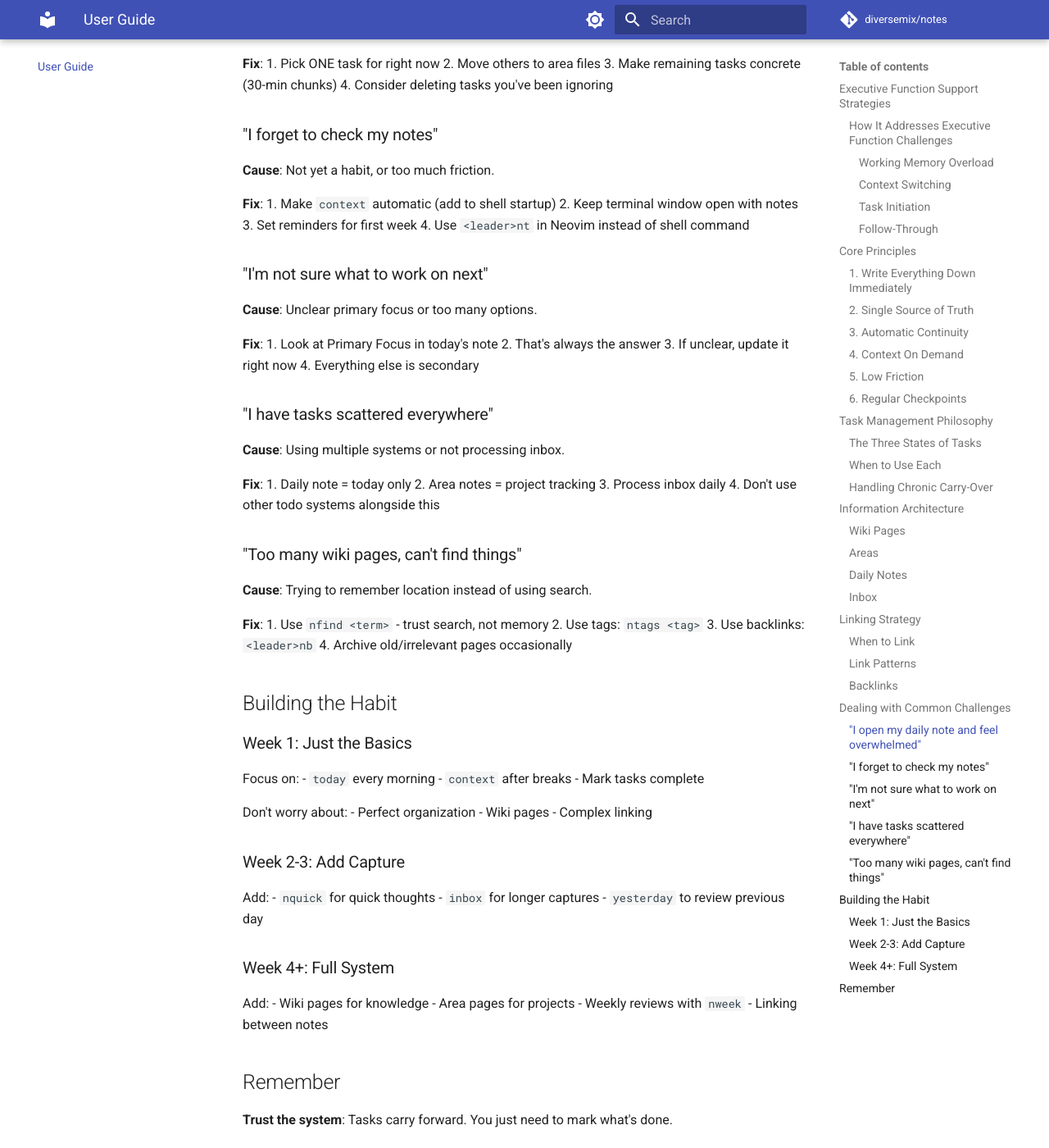
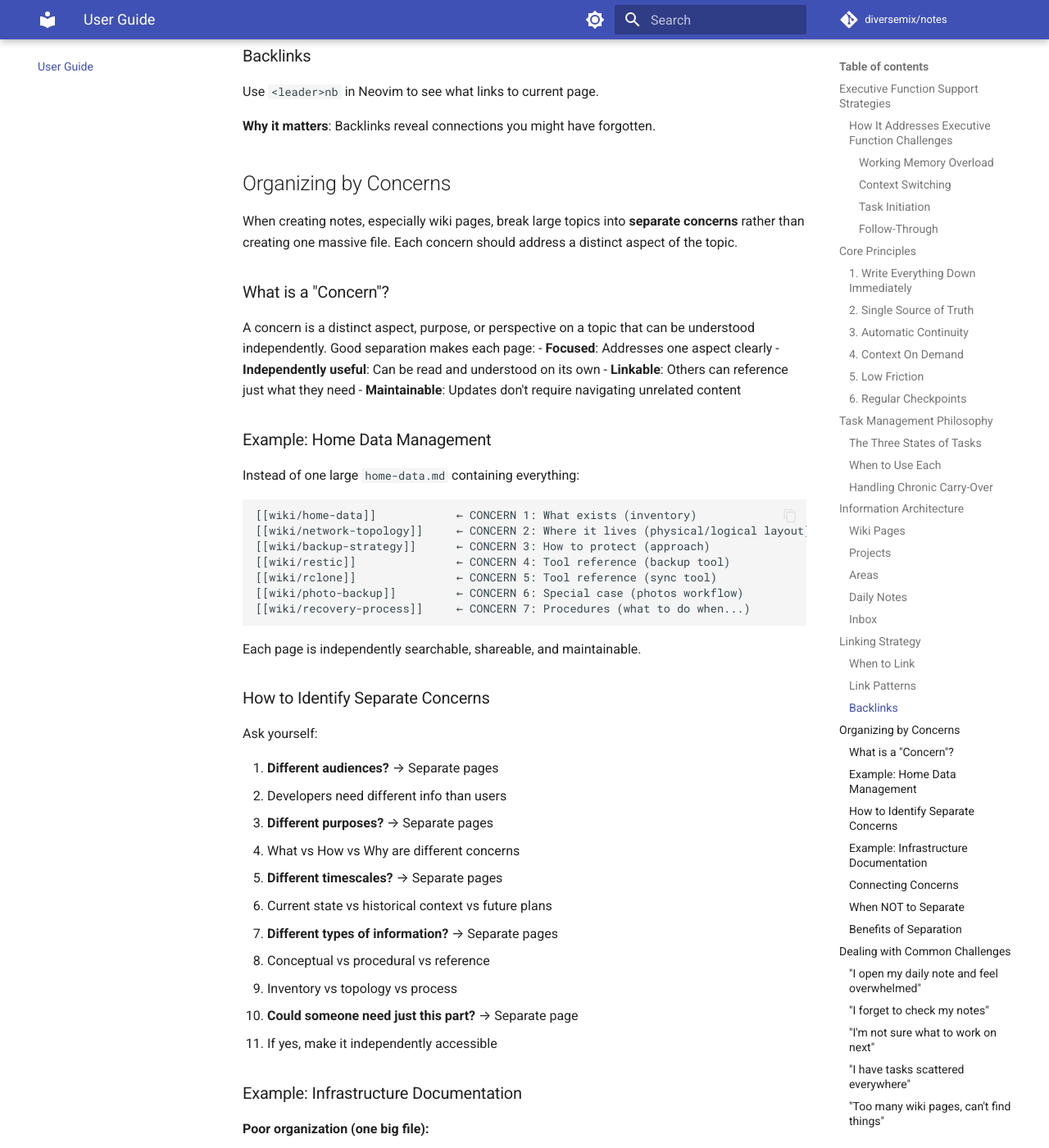
Before and after one commit to diversemix/notes, an MkDocs documentation site: the page built from docs/user-guide.md, in a window 1280 px wide and 1400 px high, scrolled down 4313 px. Shown: the whole window at 82% size. Built offline with MkDocs 1.6.1 and Material for MkDocs 9.7.7, drawn with Linux system fonts in a browser that asks for light colours; comment, search, counter and statistics services are not loaded; some of the changed text lies outside the part shown.

Commit message:
add projects back in

````diff
--- a/docs/user-guide.md
+++ b/docs/user-guide.md
@@ -144,19 +144,37 @@ If a task appears in 3+ daily notes, it needs attention:
 - `wiki python-async-patterns`
 - `wiki meeting-notes-format`
 
+**Separation of Concerns**: Break large topics into separate wiki pages by concern. See [Organizing by Concerns](#organizing-by-concerns) below.
+
+### Projects
+
+**Use for**: Time-bounded initiatives with specific objectives and end states
+
+**Characteristics**:
+- Has a clear objective and completion criteria
+- Time-bounded (weeks to months)
+- Multiple next actions that work toward an outcome
+- Active tracking of progress
+
+**Examples**:
+- `project auth-refactor`
+- `project api-v2-migration`
+- `project learning-rust`
+
 ### Areas
 
-**Use for**: Projects, ongoing responsibilities, things with multiple next actions
+**Use for**: Ongoing responsibilities with no end date
 
 **Characteristics**:
-- Time-bounded (has an end, even if far away)
-- Requires tracking progress
-- Has multiple steps/next actions
+- Time-unbounded (ongoing indefinitely)
+- Standards to maintain rather than goals to achieve
+- Continuous attention needed
+- No clear "done" state
 
 **Examples**:
-- `area auth-refactor`
 - `area backend-development`
-- `area learning-rust`
+- `area team-mentoring`
+- `area system-maintenance`
 
 ### Daily Notes
 
@@ -201,6 +219,124 @@ Area note → [[wiki/pattern-name]]          # Link to knowledge
 Use `<leader>nb` in Neovim to see what links to current page.
 
 **Why it matters**: Backlinks reveal connections you might have forgotten.
+
+## Organizing by Concerns
+
+When creating notes, especially wiki pages, break large topics into **separate concerns** rather than creating one massive file. Each concern should address a distinct aspect of the topic.
+
+### What is a "Concern"?
+
+A concern is a distinct aspect, purpose, or perspective on a topic that can be understood independently. Good separation makes each page:
+- **Focused**: Addresses one aspect clearly
+- **Independently useful**: Can be read and understood on its own
+- **Linkable**: Others can reference just what they need
+- **Maintainable**: Updates don't require navigating unrelated content
+
+### Example: Home Data Management
+
+Instead of one large `home-data.md` containing everything:
+
+```
+[[wiki/home-data]]            ← CONCERN 1: What exists (inventory)
+[[wiki/network-topology]]     ← CONCERN 2: Where it lives (physical/logical layout)
+[[wiki/backup-strategy]]      ← CONCERN 3: How to protect (approach)
+[[wiki/restic]]               ← CONCERN 4: Tool reference (backup tool)
+[[wiki/rclone]]               ← CONCERN 5: Tool reference (sync tool)
+[[wiki/photo-backup]]         ← CONCERN 6: Special case (photos workflow)
+[[wiki/recovery-process]]     ← CONCERN 7: Procedures (what to do when...)
+```
+
+Each page is independently searchable, shareable, and maintainable.
+
+### How to Identify Separate Concerns
+
+Ask yourself:
+
+1. **Different audiences?** → Separate pages
+   - Developers need different info than users
+
+2. **Different purposes?** → Separate pages
+   - What vs How vs Why are different concerns
+
+3. **Different timescales?** → Separate pages
+   - Current state vs historical context vs future plans
+
+4. **Different types of information?** → Separate pages
+   - Conceptual vs procedural vs reference
+   - Inventory vs topology vs process
+
+5. **Could someone need just this part?** → Separate page
+   - If yes, make it independently accessible
+
+### Example: Infrastructure Documentation
+
+**Poor organization (one big file):**
+```
+wiki/infrastructure.md
+  - Server inventory
+  - Network diagram
+  - Deployment process
+  - Monitoring setup
+  - Disaster recovery
+  - Tool configs
+  - Troubleshooting
+```
+
+**Good organization (separated concerns):**
+```
+[[wiki/infrastructure]]         ← Overview and links
+[[wiki/server-inventory]]       ← What we have
+[[wiki/network-topology]]       ← How it connects
+[[wiki/deployment-process]]     ← How to deploy
+[[wiki/monitoring-stack]]       ← How we observe
+[[wiki/disaster-recovery]]      ← What to do in crisis
+[[wiki/prometheus]]             ← Tool reference
+[[wiki/troubleshooting-infra]]  ← Common issues
+```
+
+### Connecting Concerns
+
+Use an overview page to link related concerns:
+
+```markdown
+# Infrastructure
+
+Overview of our infrastructure setup.
+
+## What We Have
+- [[server-inventory]] - All servers and their purposes
+- [[network-topology]] - Network layout and connections
+
+## How We Work
+- [[deployment-process]] - How to deploy applications
+- [[monitoring-stack]] - How we track system health
+
+## Emergency Procedures
+- [[disaster-recovery]] - What to do when things break
+- [[troubleshooting-infra]] - Common issues and fixes
+
+## Tools
+- [[prometheus]] - Monitoring tool
+- [[terraform]] - Infrastructure as code
+```
+
+### When NOT to Separate
+
+Don't create separate pages for:
+- Very small amounts of information (< 100 words)
+- Information that's only useful together
+- Concerns that always change together
+- Over-abstraction (don't create pages you'll never revisit)
+
+**Rule of thumb**: If splitting creates more confusion than clarity, keep it together.
+
+### Benefits of Separation
+
+1. **Better search**: Find exactly what you need
+2. **Easier sharing**: Link colleagues to just the relevant part
+3. **Clearer updates**: Change deployment process without touching inventory
+4. **Natural knowledge graph**: Connections emerge organically
+5. **Reduced cognitive load**: Each page is focused and digestible
 
 ## Dealing with Common Challenges
 
````
Also changed, not shown: README.md (+14 -3 lines), 2 other files.
